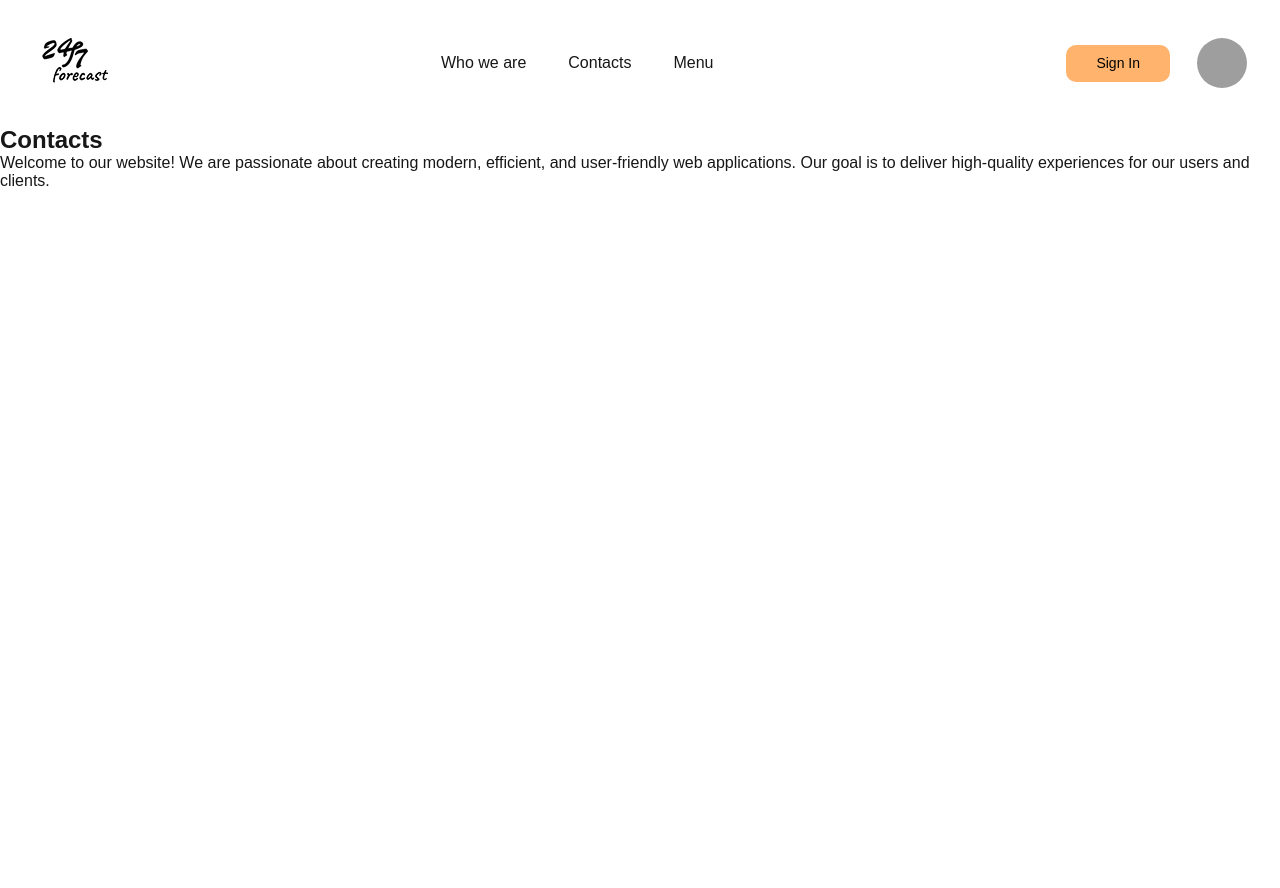
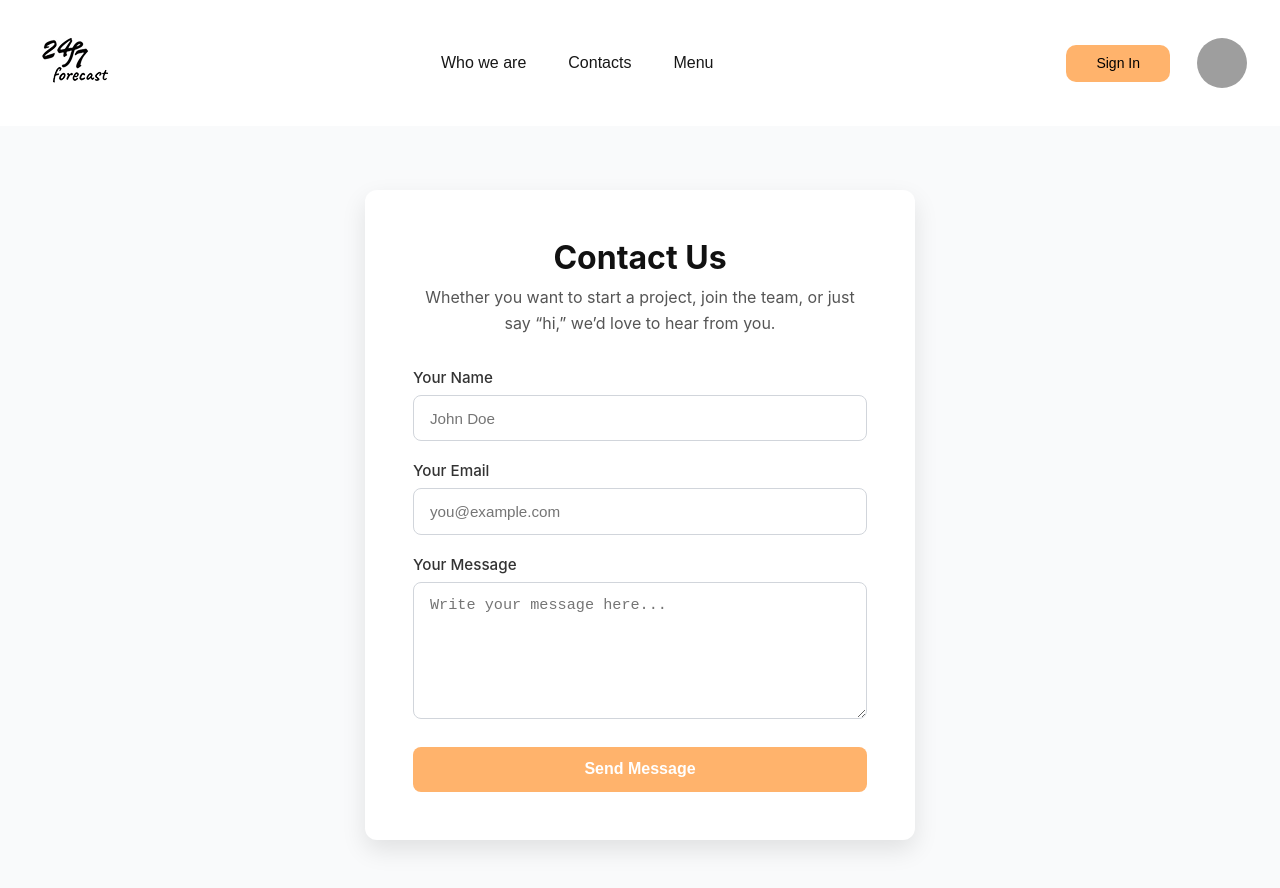
Before and after one commit to Olha36/weather-forecast, a Next.js app: page /contact in a window 1280 px wide. Shown: the top 888 px of the page. Before the commit the page ends 800 px from the top, so only its background shows below. Built offline with nearby package versions, Linux system fonts and the light colour scheme; grey boxes are pictures that could not be loaded.

Commit message:
add contacts form

```diff
--- a/package.json
+++ b/package.json
@@ -28,6 +28,7 @@
     "react-hook-form": "^7.64.0",
     "react-swipeable": "^7.0.2",
     "styled-components": "^6.1.19",
+    "sweetalert2": "^11.26.3",
     "swiper": "^12.0.3",
     "zod": "^4.1.12"
   },
--- a/src/app/contact/page.tsx
+++ b/src/app/contact/page.tsx
@@ -1,15 +1,131 @@
+'use client';
+
 import Header from '@/components/Header/Header';
+import { useRef, useState } from 'react';
+import { useForm, SubmitHandler } from 'react-hook-form';
+import Swal from 'sweetalert2';
+import styles from '../../css/contact.module.css';
 
-export default function About() {
+interface ContactFormInputs {
+  name: string;
+  email: string;
+  message?: string;
+}
+
+export default function Contact() {
+  const formRef = useRef<HTMLFormElement | null>(null);
+  const [result, setResult] = useState<string>('');
+
+  const {
+    register,
+    handleSubmit,
+    formState: { errors },
+    reset,
+  } = useForm<ContactFormInputs>();
+
+  const onSubmit: SubmitHandler<ContactFormInputs> = async (data) => {
+    setResult('Sending...');
+    const formData = new FormData();
+    formData.append('name', data.name);
+    formData.append('email', data.email);
+    formData.append('message', data.message || '');
+    formData.append('access_key', 'faf674dd-d1ad-4e7c-a4ab-75e7a99b76e5');
+
+    try {
+      const response = await fetch('https://api.web3forms.com/submit', {
+        method: 'POST',
+        body: formData,
+      });
+
+      const resData = await response.json();
+
+      if (resData.success) {
+        Swal.fire({
+          title: 'Good job!',
+          text: 'Message sent successfully 🙂!',
+          icon: 'success',
+          customClass: {
+            confirmButton: styles.swalBtn,
+          },
+        });
+        reset();
+      } else {
+        Swal.fire({
+          title: 'Oops!',
+          text: 'Something went wrong. Please try again.',
+          icon: 'error',
+        });
+      }
+    } catch (error) {
+      console.error(error);
+      Swal.fire({
+        title: 'Error!',
+        text: 'Network error. Please try again.',
+        icon: 'error',
+      });
+    } finally {
+      setResult('');
+    }
+  };
+
   return (
     <>
       <Header />
-      <h2>Contacts</h2>
-      <p>
-        Welcome to our website! We are passionate about creating modern,
-        efficient, and user-friendly web applications. Our goal is to deliver
-        high-quality experiences for our users and clients.
-      </p>
+      <div className={styles.pageWrapper}>
+        <div className={styles.container}>
+          <h2 className={styles.title}>Contact Us</h2>
+          <p className={styles.subtitle}>
+            Whether you want to start a project, join the team, or just say
+            “hi,” we’d love to hear from you.
+          </p>
+
+          <form
+            ref={formRef}
+            onSubmit={handleSubmit(onSubmit)}
+            className={styles.form}
+          >
+            <label className={styles.label}>
+              <span className={styles.labelText}>Your Name</span>
+              <input
+                type="text"
+                placeholder="John Doe"
+                className={styles.input}
+                {...register('name', { required: 'Name is required' })}
+              />
+              {errors.name && (
+                <span className={styles.error}>{errors.name.message}</span>
+              )}
+            </label>
+
+            <label className={styles.label}>
+              <span className={styles.labelText}>Your Email</span>
+              <input
+                type="email"
+                placeholder="you@example.com"
+                className={styles.input}
+                {...register('email', { required: 'Email is required' })}
+              />
+              {errors.email && (
+                <span className={styles.error}>{errors.email.message}</span>
+              )}
+            </label>
+
+            <label className={styles.label}>
+              <span className={styles.labelText}>Your Message</span>
+              <textarea
+                rows={6}
+                placeholder="Write your message here..."
+                className={styles.textarea}
+                {...register('message')}
+              />
+            </label>
+
+            <button type="submit" className={styles.button} disabled={!!result}>
+              {result ? result : 'Send Message'}
+            </button>
+          </form>
+        </div>
+      </div>
     </>
   );
 }
--- /dev/null
+++ b/src/css/contact.module.css
@@ -0,0 +1,120 @@
+.pageWrapper {
+  min-height: 100vh;
+  display: flex;
+  justify-content: center;
+  align-items: flex-start;
+  padding: 4rem 1rem;
+  background-color: #f9fafb;
+  font-family: 'Inter', Arial, sans-serif;
+  color: #111;
+}
+
+.container {
+  width: 100%;
+  max-width: 550px;
+  background: #fff;
+  padding: 3rem;
+  border-radius: 12px;
+  box-shadow: 0 10px 25px rgba(0, 0, 0, 0.1);
+}
+
+.title {
+  font-size: 2rem;
+  font-weight: 700;
+  margin-bottom: 0.5rem;
+  text-align: center;
+}
+
+.subtitle {
+  font-size: 1rem;
+  line-height: 1.6;
+  margin-bottom: 2rem;
+  color: #555;
+  text-align: center;
+}
+
+.form {
+  display: flex;
+  flex-direction: column;
+  gap: 1.25rem;
+}
+
+.label {
+  display: flex;
+  flex-direction: column;
+}
+
+.labelText {
+  margin-bottom: 0.5rem;
+  font-weight: 500;
+  font-size: 0.95rem;
+  color: #333;
+}
+
+.input,
+.textarea {
+  padding: 0.85rem 1rem;
+  font-size: 0.95rem;
+  border: 1px solid #d1d5db;
+  border-radius: 8px;
+  outline: none;
+  transition: border-color 0.2s, box-shadow 0.2s;
+}
+
+.input:focus,
+.textarea:focus {
+  border-color: #ffb36c;
+  box-shadow: 0 0 0 3px rgba(79, 70, 229, 0.2);
+}
+
+.textarea {
+  resize: vertical;
+  min-height: 120px;
+}
+
+.error {
+  color: #ef4444;
+  font-size: 0.875rem;
+  margin-top: 0.25rem;
+}
+
+.button {
+  margin-top: 0.5rem;
+  padding: 0.85rem 1.5rem;
+  background-color: #ffb36c;
+  color: #fff;
+  font-weight: 600;
+  font-size: 1rem;
+  border: none;
+  border-radius: 8px;
+  cursor: pointer;
+  transition: background-color 0.2s, transform 0.1s;
+}
+
+.button:hover:not(:disabled) {
+  background-color: #ff8c20;
+  transform: translateY(-1px);
+}
+
+.button:disabled {
+  opacity: 0.6;
+  cursor: not-allowed;
+}
+
+.swalBtn {
+  background-color: #ffb36c !important;
+  color: #fff !important;
+}
+
+.swalBtn:hover {
+  background-color: #ff8c20 !important;
+}
+
+@media (max-width: 600px) {
+  .container {
+    padding: 2rem 1.5rem;
+  }
+  .title {
+    font-size: 1.5rem;
+  }
+}
```
Also changed, not shown: 1 other file (tests, documents, lock files or other folders).
